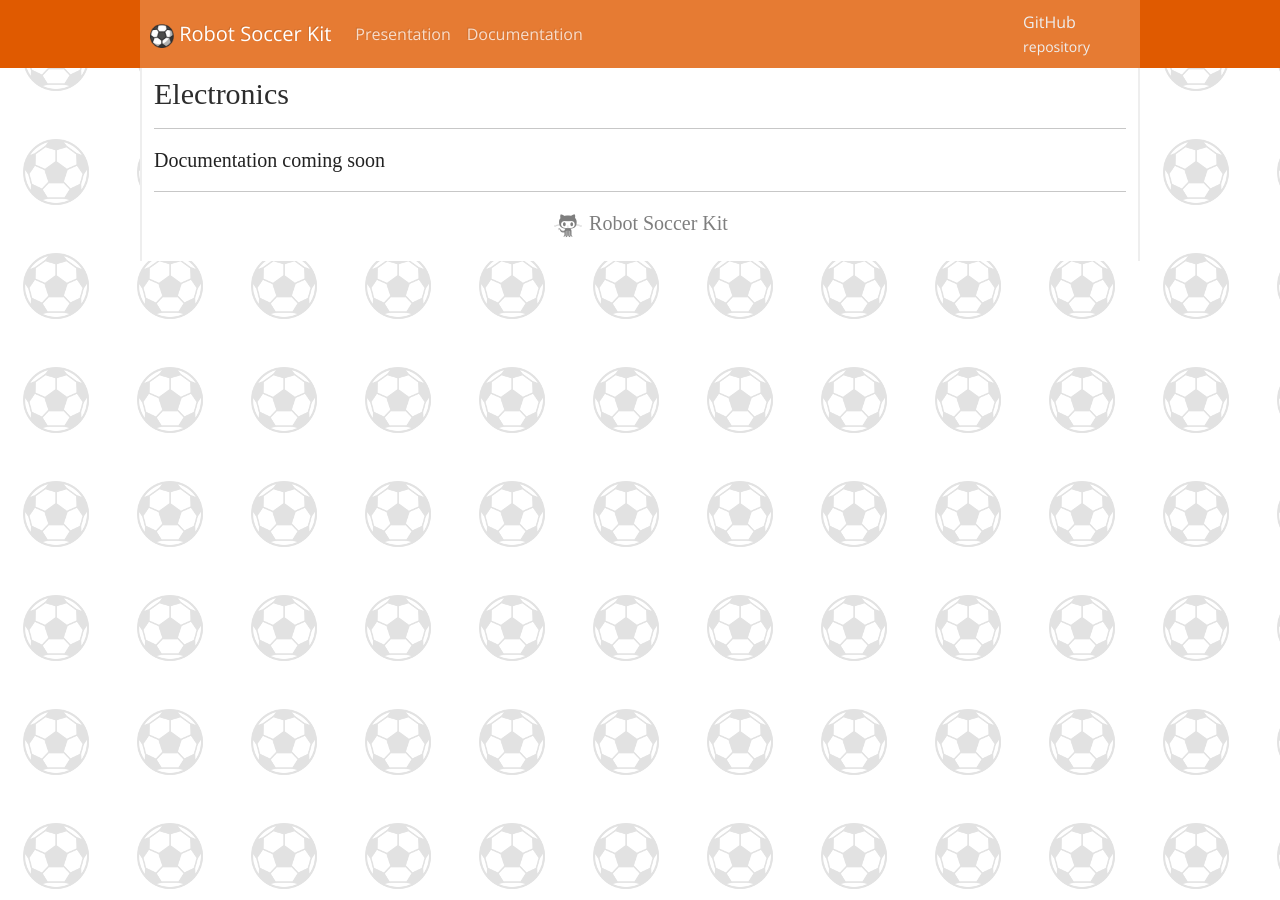
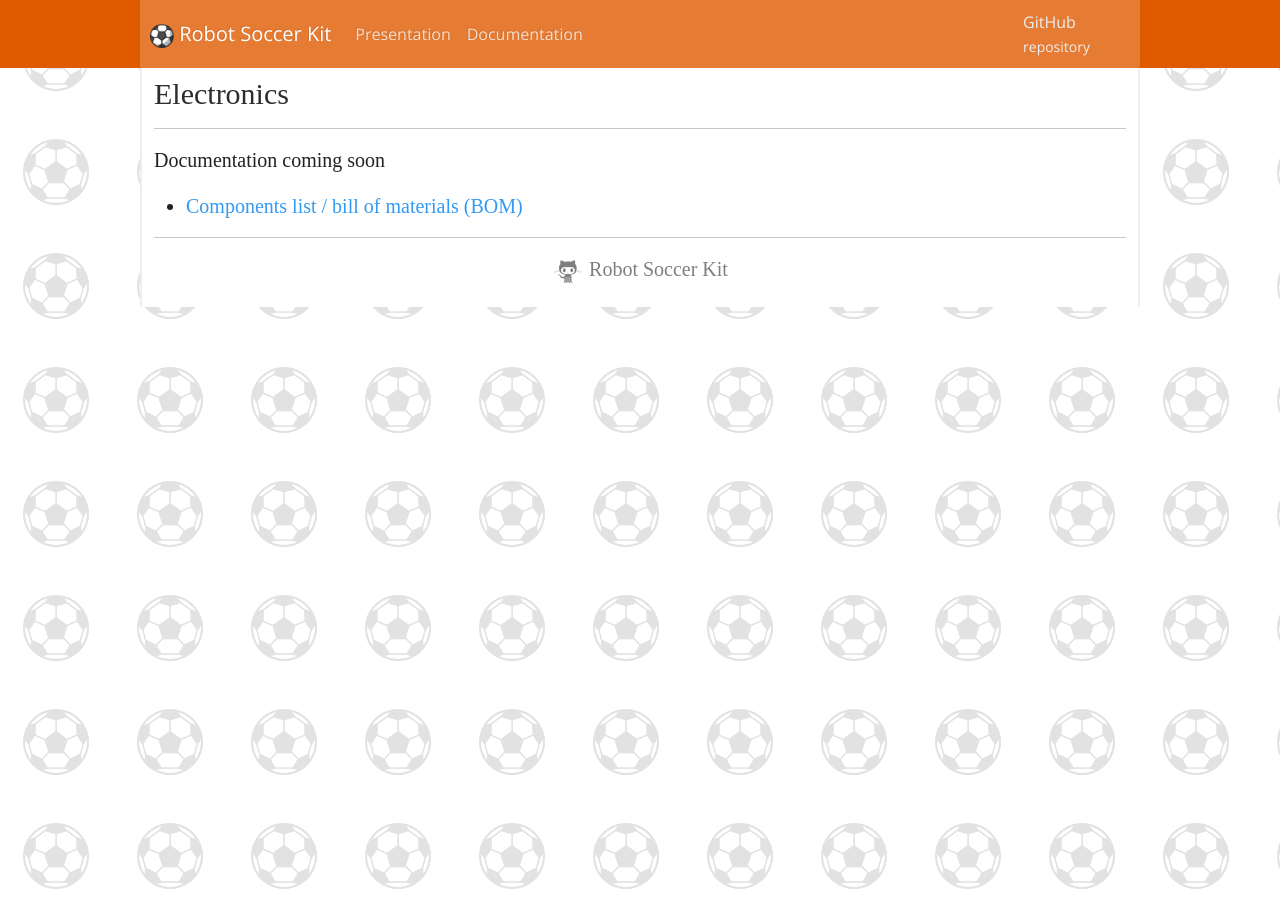
Before and after one commit to robot-soccer-kit/robot-soccer-kit.github.io, a Jekyll site: the page built from electronics.md, in a window 1280 px wide. Built offline with Jekyll 4.4.1, drawn with Linux system fonts in a browser that asks for light colours; some web fonts are replaced.

Commit message:
Electronics BOM link

```diff
--- a/electronics.md
+++ b/electronics.md
@@ -6,3 +6,5 @@ permalink: /electronics
 ---
 
 Documentation coming soon
+
+* [Components list / bill of materials (BOM)](https://github.com/robot-soccer-kit/robot-soccer-kit/raw/master/electronics/BOM.xlsx)
```
